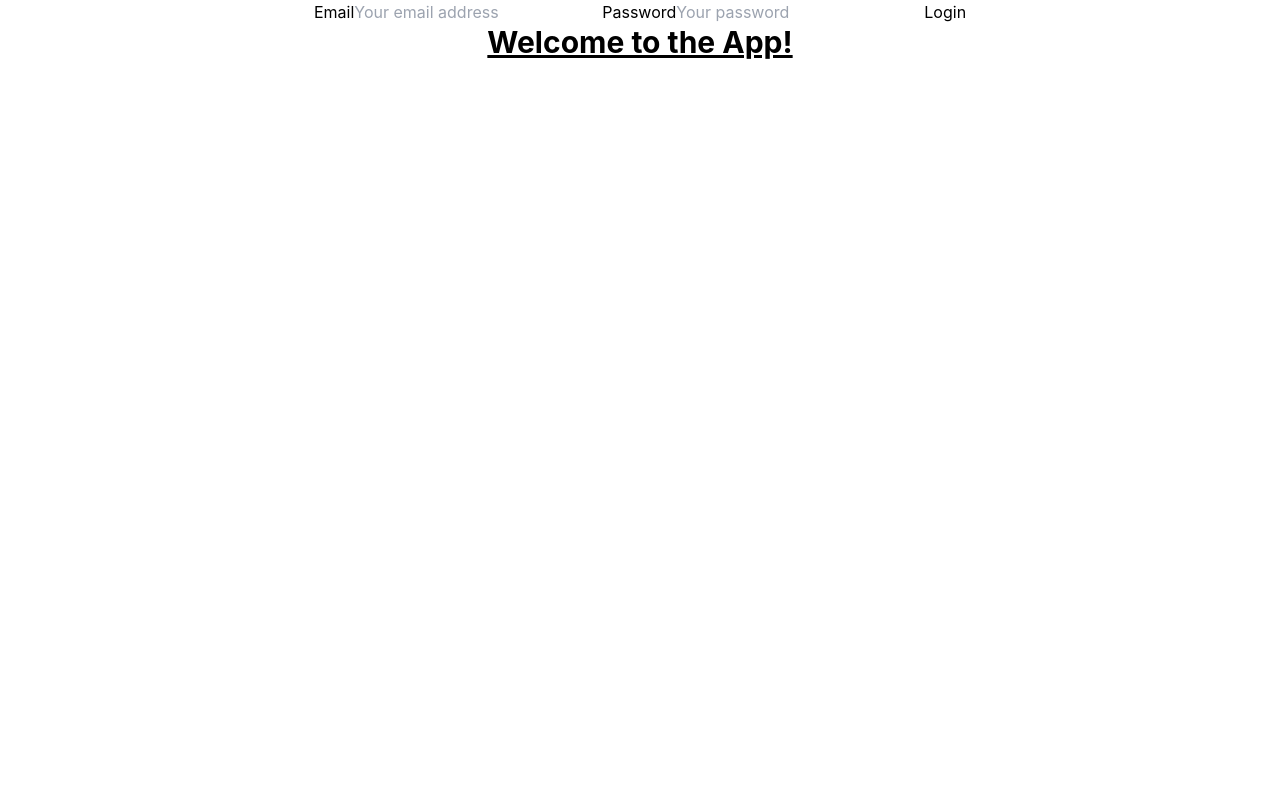
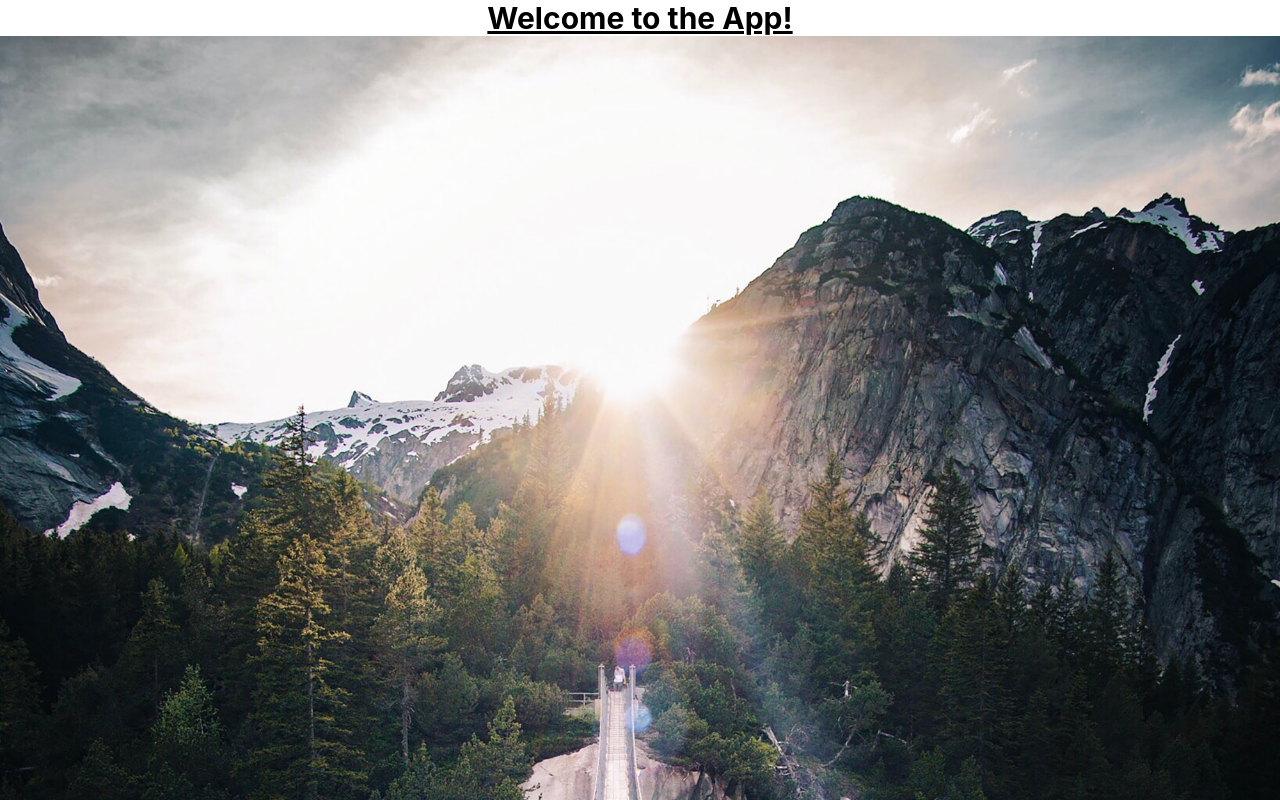
Before and after one commit to RyanMBelcher/run_app, a React (Create React App) app in the folder run_app/client/: page / in a window 1280 px wide. Shown: the top 800 px of the page. Built offline with nearby package versions, Linux system fonts and the light colour scheme.

Commit message:
combined navbar and heder components

```diff
--- a/run_app/client/src/App.js
+++ b/run_app/client/src/App.js
@@ -1,6 +1,6 @@
 import React from 'react';
 import SignupForm from './components/Signup';
-import LoginForm from './components/Login';
+// import LoginForm from './components/Login';
 import './App.css';
 import { ApolloClient, ApolloProvider, InMemoryCache, createHttpLink } from '@apollo/client'
 import { setContext } from '@apollo/client/link/context';
@@ -30,7 +30,7 @@ function App() {
     <ApolloProvider client={client}>
       <div className="App">
         {/* <SignupForm /> */}
-        <LoginForm />
+        {/* <LoginForm /> */}
         <Content />
       </div>
     </ApolloProvider>
--- a/run_app/client/src/components/Header.js
+++ b/run_app/client/src/components/Header.js
@@ -3,20 +3,21 @@ import Home from './pages/Home';
 import Navbar from './pages/Navbar'
 
 export default function Header() {
-    const [currentPage, setPage] = useState('Home');
-
-    const renderPage = () => {
-        if (currentPage === 'Home') {
-            return <Home />
-        }
-        // if (currentPage === '')
-    };
-
-    const handlePageChange = (page) => setPage(page);
-
     return (
         <div>
-            <Navbar currentPage={currentPage} handlePageChange={handlePageChange} />
+            <nav>
+                <span>
+                    <p>Run App</p>
+                </span>
+                <ul>
+                    <li>
+                        Login
+                    </li>
+                    <li>
+                        Signup
+                    </li>
+                </ul>
+            </nav>
         </div>
-    )
-}
+    );
+};
--- a/run_app/client/src/components/Login.js
+++ b/run_app/client/src/components/Login.js
@@ -1,71 +1,71 @@
-import React, { useState } from 'react';
-import { useMutation } from '@apollo/client';
+// import React, { useState } from 'react';
+// import { useMutation } from '@apollo/client';
 
-import { LOGIN_USER } from '../utils/mutations';
-import Auth from '../utils/auth';
+// import { LOGIN_USER } from '../utils/mutations';
+// import Auth from '../utils/auth';
 
-const LoginForm = () => {
-    const [userFormData, setUserFormData] = useState({ email: '', password: '' });
-    // const [validated] = useState(false);
-    // const [showAlert, setShowAlert] = useState(false);
+// const LoginForm = () => {
+//     const [userFormData, setUserFormData] = useState({ email: '', password: '' });
+//     // const [validated] = useState(false);
+//     // const [showAlert, setShowAlert] = useState(false);
 
-    const [login, { error }] = useMutation(LOGIN_USER);
+//     const [login, { error }] = useMutation(LOGIN_USER);
 
-    const handleInputChange = (e) => {
-        const { name, value } = e.target;
-        setUserFormData({ ...userFormData, [name]: value });
-    };
+//     const handleInputChange = (e) => {
+//         const { name, value } = e.target;
+//         setUserFormData({ ...userFormData, [name]: value });
+//     };
 
-    const handleFormSubmit = async (e) => {
-        e.preventDefault();
+//     const handleFormSubmit = async (e) => {
+//         e.preventDefault();
 
-        const form = e.currentTarget;
-        if (form.checkValidity() === false) {
-            e.preventDefault()
-            e.stopPropagation();
-        }
+//         const form = e.currentTarget;
+//         if (form.checkValidity() === false) {
+//             e.preventDefault()
+//             e.stopPropagation();
+//         }
 
-        try {
-            const result = await login({ variables: { ...userFormData } });
-            Auth.login(result.data.login.token);
-        } catch (error) {
-            console.error(error);
-            // setShowAlert(true);
-        }
+//         try {
+//             const result = await login({ variables: { ...userFormData } });
+//             Auth.login(result.data.login.token);
+//         } catch (error) {
+//             console.error(error);
+//             // setShowAlert(true);
+//         }
 
-        setUserFormData({
-            email: '',
-            password: '',
-        });
-    }
+//         setUserFormData({
+//             email: '',
+//             password: '',
+//         });
+//     }
 
-    return (
-        <div className='login-form'>
-            <form onSubmit={handleFormSubmit}>
-                <div className='login-input'>
-                    <label htmlFor='email'>Email</label>
-                    <input
-                        type='email'
-                        placeholder='Your email address'
-                        name='email'
-                        onChange={handleInputChange}
-                        value={userFormData.email}
-                        required
-                    />
-                    <label htmlFor='password'>Password</label>
-                    <input
-                        type='password'
-                        placeholder='Your password'
-                        name='password'
-                        onChange={handleInputChange}
-                        value={userFormData.password}
-                        required
-                    />
-                    <button type='submit' className='signup-login-btn'>Login</button>
-                </div>
-            </form>
-        </div>
-    );
-};
+//     return (
+//         <div className='login-form'>
+//             <form onSubmit={handleFormSubmit}>
+//                 <div className='login-input'>
+//                     <label htmlFor='email'>Email</label>
+//                     <input
+//                         type='email'
+//                         placeholder='Your email address'
+//                         name='email'
+//                         onChange={handleInputChange}
+//                         value={userFormData.email}
+//                         required
+//                     />
+//                     <label htmlFor='password'>Password</label>
+//                     <input
+//                         type='password'
+//                         placeholder='Your password'
+//                         name='password'
+//                         onChange={handleInputChange}
+//                         value={userFormData.password}
+//                         required
+//                     />
+//                     <button type='submit' className='signup-login-btn'>Login</button>
+//                 </div>
+//             </form>
+//         </div>
+//     );
+// };
 
-export default LoginForm;
+// export default LoginForm;
--- a/run_app/client/src/components/Signup.js
+++ b/run_app/client/src/components/Signup.js
@@ -1,82 +1,82 @@
-import React, { useState } from 'react';
-import { useMutation } from '@apollo/client';
-import Auth from '../utils/auth';
-import { ADD_USER } from '../utils/mutations';
+// import React, { useState } from 'react';
+// import { useMutation } from '@apollo/client';
+// import Auth from '../utils/auth';
+// import { ADD_USER } from '../utils/mutations';
 
 
-const SignupForm = () => {
-    const [userFormData, setUserFormData] = useState({ username: '', email: '', password: '' });
-    // const [validated] = useState(false);
-    // const [showAlert, setShowAlert] = useState(false);
-    const [addUser, { error }] = useMutation(ADD_USER);
+// const SignupForm = () => {
+//     const [userFormData, setUserFormData] = useState({ username: '', email: '', password: '' });
+//     // const [validated] = useState(false);
+//     // const [showAlert, setShowAlert] = useState(false);
+//     const [addUser, { error }] = useMutation(ADD_USER);
 
-    const handleInputChange = (e) => {
-        const { name, value } = e.target;
-        setUserFormData({ ...userFormData, [name]: value });
-    };
+//     const handleInputChange = (e) => {
+//         const { name, value } = e.target;
+//         setUserFormData({ ...userFormData, [name]: value });
+//     };
 
-    const handleFormSubmit = async (e) => {
-        e.preventDefault();
-        console.log(userFormData);
-        const form = e.currentTarget;
-        if (form.checkValidity() === false) {
-            e.preventDefault();
-            e.stopPropagation();
-        }
+//     const handleFormSubmit = async (e) => {
+//         e.preventDefault();
+//         console.log(userFormData);
+//         const form = e.currentTarget;
+//         if (form.checkValidity() === false) {
+//             e.preventDefault();
+//             e.stopPropagation();
+//         }
 
-        try {
-            const result = await addUser({ variables: { ...userFormData } });
-            Auth.login(result.data.addUser.token);
-        } catch (error) {
-            console.error(error);
-            // setShowAlert(true);
-        }
+//         try {
+//             const result = await addUser({ variables: { ...userFormData } });
+//             Auth.login(result.data.addUser.token);
+//         } catch (error) {
+//             console.error(error);
+//             // setShowAlert(true);
+//         }
 
-        setUserFormData({
-            username: '',
-            email: '',
-            password: '',
-        });
-    };
+//         setUserFormData({
+//             username: '',
+//             email: '',
+//             password: '',
+//         });
+//     };
 
-    return (
-        <div className='login-form'>
-            <form onSubmit={handleFormSubmit}>
-                <div className='login-input'>
-                    <label htmlFor='username'>Username</label>
-                    <input
-                        type='text'
-                        placeholder='Your Username'
-                        name='username'
-                        onChange={handleInputChange}
-                        value={userFormData.username}
-                        required
-                    />
-                    <label htmlFor='email'>Email</label>
-                    <input
-                        type='email'
-                        placeholder='Your email address'
-                        name='email'
-                        onChange={handleInputChange}
-                        value={userFormData.email}
-                        required
-                    />
-                    <label htmlFor='password'>Password</label>
-                    <input
-                        type='password'
-                        placeholder='Your password'
-                        name='password'
-                        onChange={handleInputChange}
-                        value={userFormData.password}
-                        required
-                    />
-                    <button
-                        type='submit' className='signup-login-btn'>Signup
-                    </button>
-                </div>
-            </form>
-        </div>
-    );
-};
+//     return (
+//         <div className='login-form'>
+//             <form onSubmit={handleFormSubmit}>
+//                 <div className='login-input'>
+//                     <label htmlFor='username'>Username</label>
+//                     <input
+//                         type='text'
+//                         placeholder='Your Username'
+//                         name='username'
+//                         onChange={handleInputChange}
+//                         value={userFormData.username}
+//                         required
+//                     />
+//                     <label htmlFor='email'>Email</label>
+//                     <input
+//                         type='email'
+//                         placeholder='Your email address'
+//                         name='email'
+//                         onChange={handleInputChange}
+//                         value={userFormData.email}
+//                         required
+//                     />
+//                     <label htmlFor='password'>Password</label>
+//                     <input
+//                         type='password'
+//                         placeholder='Your password'
+//                         name='password'
+//                         onChange={handleInputChange}
+//                         value={userFormData.password}
+//                         required
+//                     />
+//                     <button
+//                         type='submit' className='signup-login-btn'>Signup
+//                     </button>
+//                 </div>
+//             </form>
+//         </div>
+//     );
+// };
 
-export default SignupForm;
+// export default SignupForm;
--- a/run_app/client/src/components/pages/Home.js
+++ b/run_app/client/src/components/pages/Home.js
@@ -1,11 +1,14 @@
 import React from 'react';
 import '../../index.css'
 // import Auth from '../../utils/auth';
+import man_running_on_bridge from '../../images/man_running_on_bridge.png';
 
 export default function Home() {
     return (
         <div>
             <h1 className='text-3xl font-bold underline'>Welcome to the App!</h1>
+            <img src={man_running_on_bridge}>
+            </img>
         </div>
     )
 }
```
Also changed, not shown: run_app/client/src/components/Navbar.js (deleted, +0 -15 lines), run_app/client/src/images/man_running_on_bridge.png (added), 1 other file (tests, documents, lock files or other folders).
